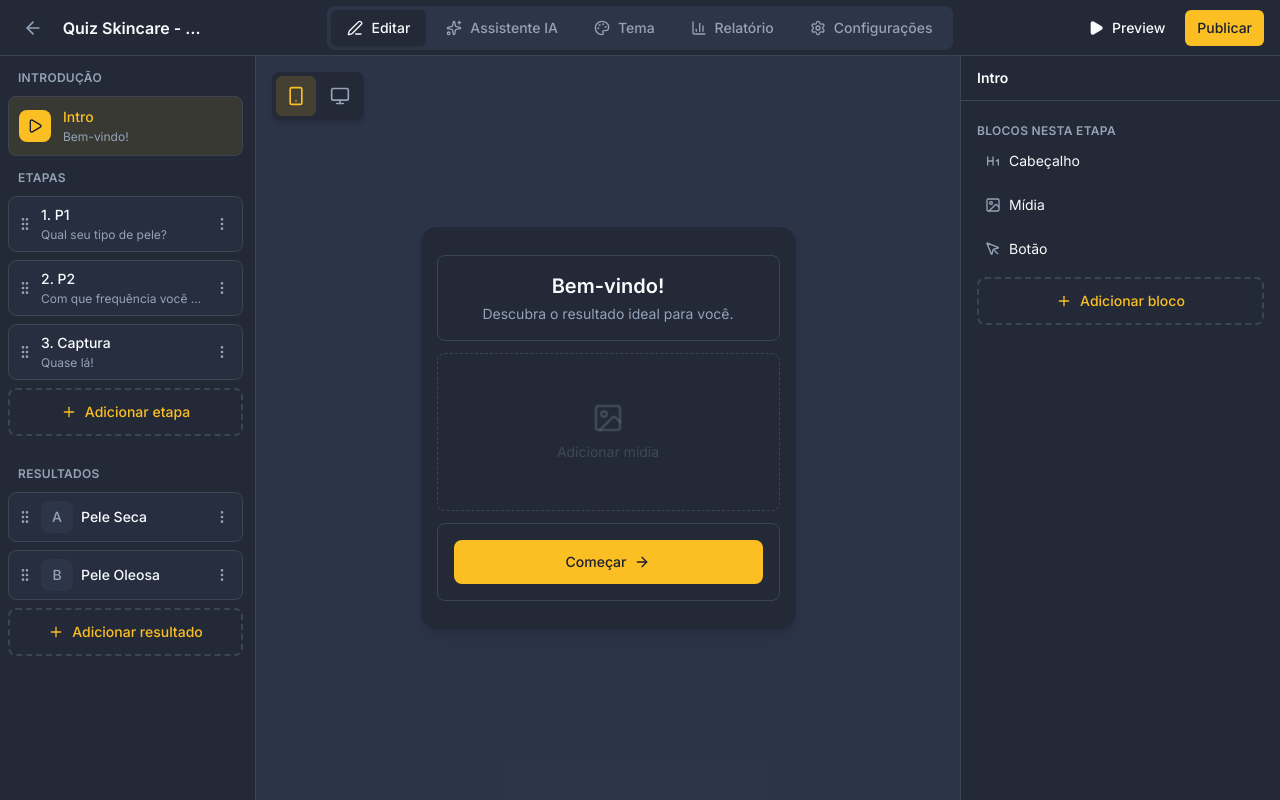
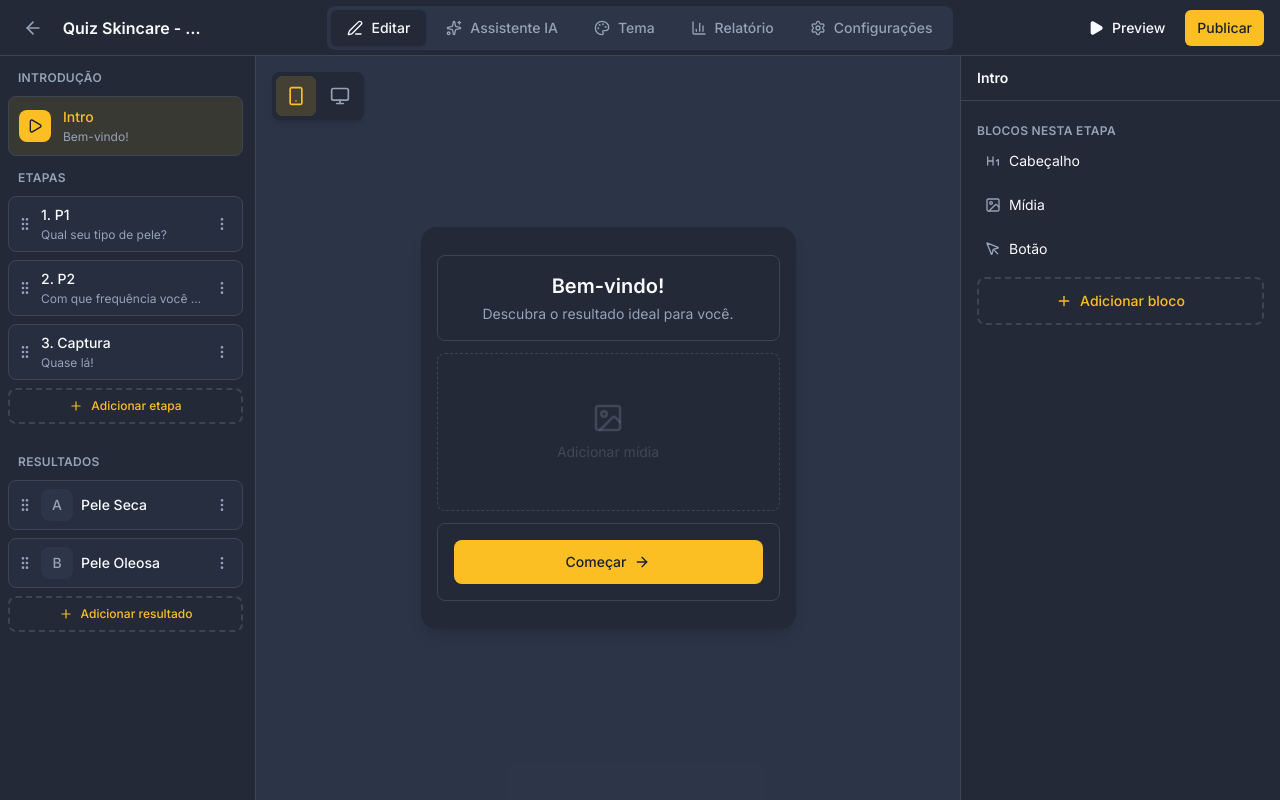
Before and after one commit to brunoferraric1/multiquiz-v02, a Next.js app: page /visual-builder in a window 1280 px wide. Built offline with nearby package versions, Linux system fonts and the light colour scheme.

Commit message:
refactor: streamline GhostAddButton usage in ConnectedVisualBuilder
- Consolidated the GhostAddButton components for adding steps and outcomes by removing unnecessary wrapper divs.
- Updated the button to use a compact size for improved visual consistency and user experience.

```diff
--- a/components/visual-builder/connected-visual-builder.tsx
+++ b/components/visual-builder/connected-visual-builder.tsx
@@ -161,14 +161,14 @@ export function ConnectedVisualBuilder({
               </div>
               <SortableStepsList />
               {/* Add step button - below the list */}
-              <div className="mt-2">
               <GhostAddButton
+                size="compact"
+                className="mt-2"
                 onClick={handleAddStep}
                 aria-label="Adicionar etapa"
               >
                 Adicionar etapa
               </GhostAddButton>
-              </div>
             </div>
 
             {/* Results section */}
@@ -182,14 +182,14 @@ export function ConnectedVisualBuilder({
               <SortableOutcomesList />
 
               {/* Add resultado button - below the list */}
-              <div className="mt-2">
               <GhostAddButton
+                size="compact"
+                className="mt-2"
                 onClick={handleAddOutcome}
                 aria-label="Adicionar resultado"
               >
                 Adicionar resultado
               </GhostAddButton>
-              </div>
             </div>
           </div>
         </aside>
```
Lines whose indentation alone changed are shown as unchanged.
